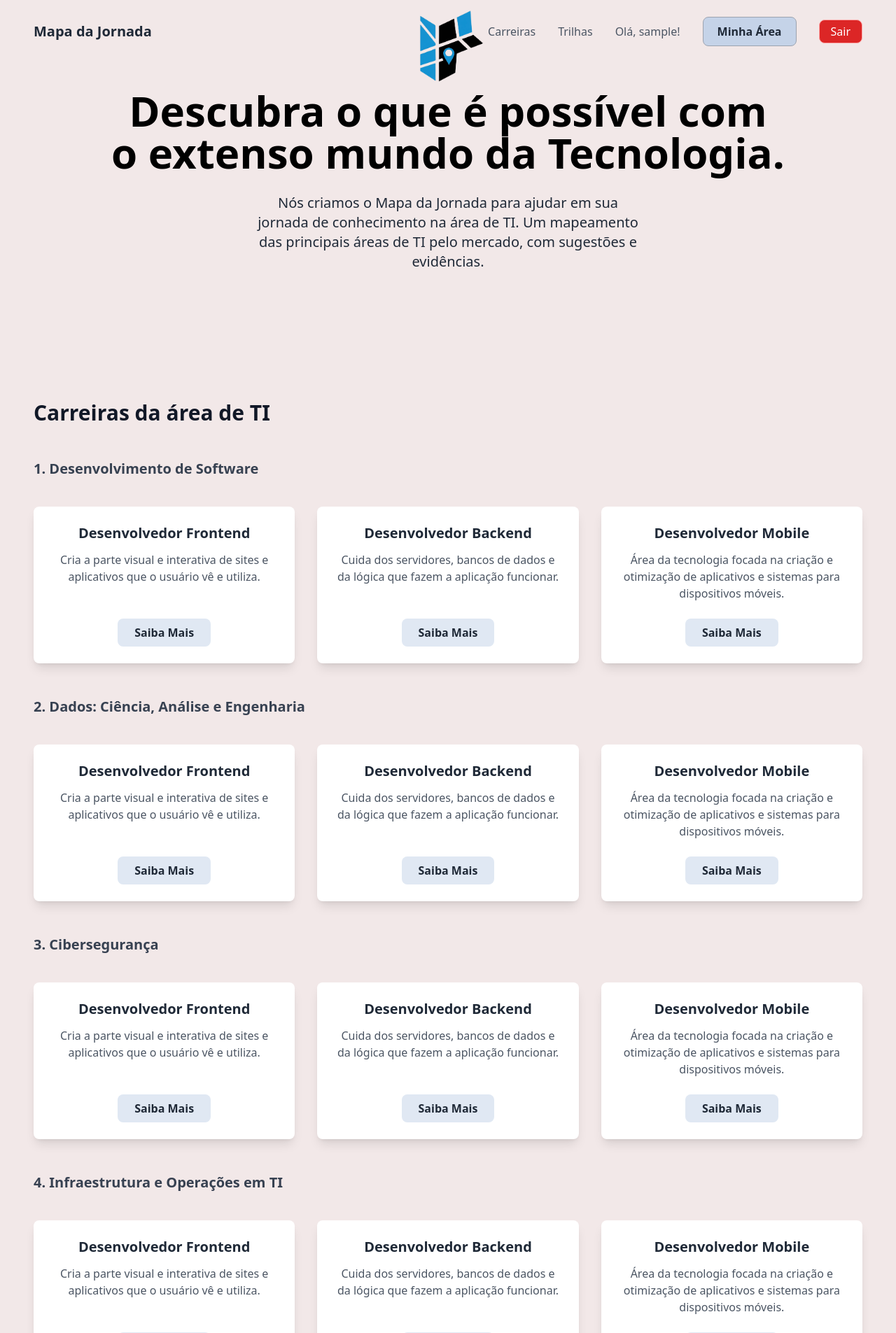
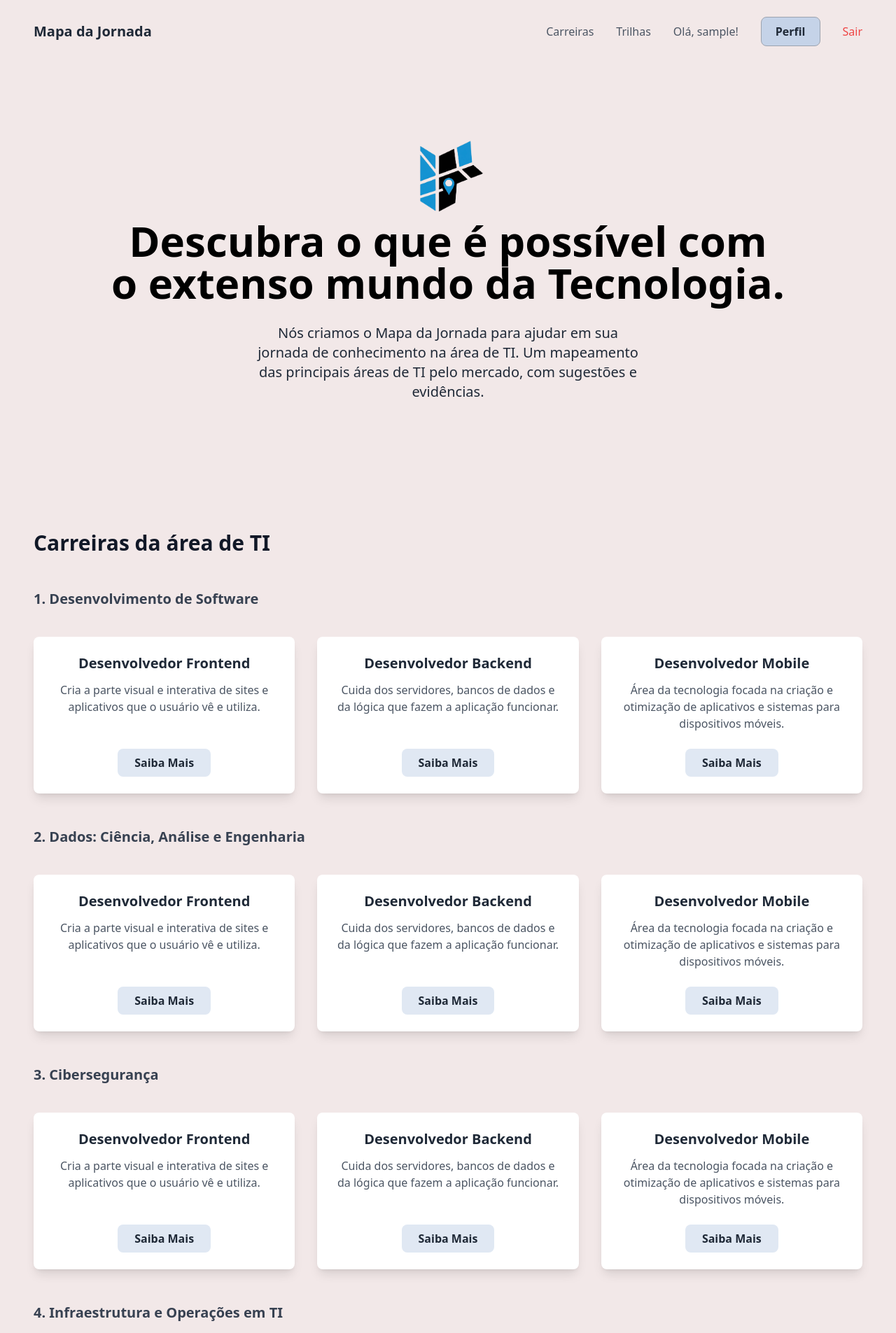
Before and after one commit to jeanlucqs/mapadajornada, a Django app: page / in a window 1280 px wide. Shown: the top 1905 px of the page at 70% size. Run offline with Django 5.2, Linux system fonts and the light colour scheme; the visitor is signed in with stand-in values (Sample User, id 1); some libraries are stand-ins or nearby versions.

Commit message:
base concertado

```diff
--- a/templates/base.html
+++ b/templates/base.html
@@ -1,95 +1,85 @@
 <!DOCTYPE html>
 <html lang="pt-BR">
   <head>
-    <meta charset="UTF-8">
-    <meta name="viewport" content="width=device-width, initial-scale=1.0">
-    <title>{% block title %}Mapa da Jornada{% endblock %}</title>
+    <meta charset="UTF-8" />
+    <meta name="viewport" content="width=device-width, initial-scale=1.0" />
+    <title>
+      {% block title %}
+        Mapa da Jornada
+      {% endblock %}
+    </title>
     <script src="https://cdn.tailwindcss.com"></script>
-    <link rel="preconnect" href="https://fonts.googleapis.com">
-    <link rel="preconnect" href="https://fonts.gstatic.com" crossorigin>
-    <link href="https://fonts.googleapis.com/css2?family=Open+Sans:ital,wght@0,300..800;1,300..800&display=swap" rel="stylesheet">
+    <link rel="preconnect" href="https://fonts.googleapis.com" />
+    <link rel="preconnect" href="https://fonts.gstatic.com" crossorigin />
+    <link href="https://fonts.googleapis.com/css2?family=Open+Sans:ital,wght@0,300..800;1,300..800&display=swap" rel="stylesheet" />
 
     <style>
       @import url('https://fonts.googleapis.com/css2?family=Open+Sans:ital,wght@0,300..800;1,300..800&display=swap');
     </style>
-
   </head>
 
   <body class="flex flex-col min-h-screen bg-[#F2E8E8] text-gray-800">
-
-    <!-- NAVBAR -->
-
-    <nav class="fixed top-0 left-0 w-full z-50 py-6">
-        <div class="container mx-auto px-6 md:px-12 flex justify-between items-center">
-
+    <nav class="container mx-auto px-6 md:px-12 py-6 flex justify-between items-center">
       <a href="{% url 'index' %}" class="text-xl font-bold text-gray-800">Mapa da Jornada</a>
 
       <div class="hidden md:flex items-center space-x-8">
-                <a href="#" class="text-gray-600 hover:text-gray-900 transition-colors">Carreiras</a>
+        <a href="{% url 'index' %}"class="text-gray-600 hover:text-gray-900 transition-colors">Carreiras</a>
         <a href="#" class="text-gray-600 hover:text-gray-900 transition-colors">Trilhas</a>
 
         {% if user.is_authenticated %}
           <span class="text-gray-600">Olá, {{ user.username }}!</span>
-                    <a href="{% url 'pagina_front' %}" class="border border-gray-400 hover:bg-gray-100 text-gray-800 font-semibold py-2 px-5 rounded-lg transition-colors bg-[#C5D3E8]">
-                        Minha Área
-                    </a>
+          <a href="{% url 'perfil' %}" class="border border-gray-400 hover:bg-gray-100 text-gray-800 font-semibold py-2 px-5 rounded-lg transition-colors bg-[#C5D3E8]">Perfil</a>
           <form action="{% url 'logout' %}" method="post" class="inline">
               {% csrf_token %}
-                        <button type="submit" class=" border border-red-300 text-white hover:text-white transition-colors bg-red-600 px-4 py-1 rounded-lg transition-colors">Sair</button>
+              <button type="submit" class="text-red-500 hover:text-red-700 transition-colors bg-transparent border-none p-0 cursor-pointer">Sair</button>
           </form>
         {% else %}
-                    <a href="{% url 'login' %}" class="border border-gray-400 text-gray-800 font-semibold py-2 px-5 rounded-lg transition-colors bg-[#C5D3E8] hover:scale-105 transition duration-300">
-                        Área do aluno
-                    </a>
+          <a href="{% url 'login' %}" class="border border-gray-400 text-gray-800 font-semibold py-2 px-5 rounded-lg transition-colors bg-[#C5D3E8] hover:scale-105 transition duration-300">Área do aluno</a>
         {% endif %}
-            </div> <div class="md:hidden">
-                <button id="mobile-menu-button" class="text-gray-800 focus:outline-none">
-                    <svg class="w-6 h-6" fill="none" stroke="currentColor" viewBox="0 0 24 24" xmlns="http://www.w3.org/2000/svg"><path stroke-linecap="round" stroke-linejoin="round" stroke-width="2" d="M4 6h16M4 12h16M4 18h16"></path></svg>
-                </button>
       </div>
 
+      <div class="md:hidden">
+        <button id="mobile-menu-button" class="text-gray-800 focus:outline-none">
+          <svg class="w-6 h-6" fill="none" stroke="currentColor" viewBox="0 0 24 24" xmlns="http://www.w3.org/2000/svg">
+            <path stroke-linecap="round" stroke-linejoin="round" stroke-width="2" d="M4 6h16M4 12h16M4 18h16"></path>
+          </svg>
+        </button>
       </div>
     </nav>
 
     <div id="mobile-menu" class="hidden md:hidden px-6 pb-4 text-right">
-        <a href="#" class="block text-gray-600 hover:text-gray-900 py-2">Carreiras</a>
+      <a href="{% url 'index' %}" class="block text-gray-600 hover:text-gray-900 py-2">Carreiras</a>
       <a href="#" class="block text-gray-600 hover:text-gray-900 py-2">Trilhas</a>
 
       {% if user.is_authenticated %}
-            <a href="{% url 'pagina_front' %}" class="mt-2 inline-block border border-gray-400 hover:bg-gray-100 text-gray-800 font-semibold py-2 px-5 rounded-lg transition-colors text-center">
-                Minha Área
-            </a>
+        <a href="{% url 'pagina_front' %}" class="mt-2 inline-block border border-gray-400 hover:bg-gray-100 text-gray-800 font-semibold py-2 px-5 rounded-lg transition-colors text-center">Minha Área</a>
         <form action="{% url 'logout' %}" method="post" class="block text-right">
           {% csrf_token %}
           <button type="submit" class="w-full text-right text-red-500 hover:text-red-700 py-2 bg-transparent border-none p-0 cursor-pointer">Sair</button>
         </form>
       {% else %}
-            <a href="{% url 'login' %}" class="mt-2 inline-block border border-gray-400 hover:bg-gray-100 text-gray-800 font-semibold py-2 px-5 rounded-lg transition-colors text-center">
-                Área do aluno
-            </a>
+        <a href="{% url 'login' %}" class="mt-2 inline-block border border-gray-400 hover:bg-gray-100 text-gray-800 font-semibold py-2 px-5 rounded-lg transition-colors text-center">Área do aluno</a>
       {% endif %}
     </div>
     <script>
-        const mobileMenuButton = document.getElementById('mobile-menu-button');
-        const mobileMenu = document.getElementById('mobile-menu');
+      const mobileMenuButton = document.getElementById('mobile-menu-button')
+      const mobileMenu = document.getElementById('mobile-menu')
 
       mobileMenuButton.addEventListener('click', () => {
-            mobileMenu.classList.toggle('hidden');
-        });
+        mobileMenu.classList.toggle('hidden')
+      })
     </script>
 
+    <main class="flex-grow mt-24">
+      {% block content %}
 
-    <main class="flex-grow pt-18">
-        {% block content %}
       {% endblock %}
     </main>
 
-
     <footer class="bg-gray-100 text-gray-600 text-center py-6 mt-16">
       <p class="text-sm">
-            © 2025 - IFRN | Curso de Informática para Internet 💡<br>
+        © 2025 - IFRN | Curso de Informática para Internet 💡<br />
       </p>
     </footer>
-
   </body>
 </html>
--- a/templates/index.html
+++ b/templates/index.html
@@ -41,7 +41,7 @@
             <p class="text-gray-600 mb-6 flex-grow">
                 Cria a parte visual e interativa de sites e aplicativos que o usuário vê e utiliza.
             </p>
-            <a href="#" class="mt-auto bg-[#E0E8F3] hover:bg-[#C5D3E8] text-gray-800 font-semibold py-2 px-6 rounded-lg transition-colors">
+            <a href="{% url 'pagina_front' %}" class="mt-auto bg-[#E0E8F3] hover:bg-[#C5D3E8] text-gray-800 font-semibold py-2 px-6 rounded-lg transition-colors">
                 Saiba Mais
             </a>
             </div>
@@ -51,7 +51,7 @@
             <p class="text-gray-600 mb-6 flex-grow">
                 Cuida dos servidores, bancos de dados e da lógica que fazem a aplicação funcionar.
             </p>
-            <a href="#" class="mt-auto bg-[#E0E8F3] hover:bg-[#C5D3E8] text-gray-800 font-semibold py-2 px-6 rounded-lg transition-colors">
+            <a href="{% url 'pagina_back' %}" class="mt-auto bg-[#E0E8F3] hover:bg-[#C5D3E8] text-gray-800 font-semibold py-2 px-6 rounded-lg transition-colors">
                 Saiba Mais
             </a>
             </div>
@@ -61,7 +61,7 @@
             <p class="text-gray-600 mb-6 flex-grow">
                 Área da tecnologia focada na criação e otimização de aplicativos e sistemas para dispositivos móveis.
             </p>
-            <a href="#" class="mt-auto bg-[#E0E8F3] hover:bg-[#C5D3E8] text-gray-800 font-semibold py-2 px-6 rounded-lg transition-colors">
+            <a href="{% url 'pagina_mobile' %}" class="mt-auto bg-[#E0E8F3] hover:bg-[#C5D3E8] text-gray-800 font-semibold py-2 px-6 rounded-lg transition-colors">
                 Saiba Mais
             </a>
             </div>
```
Lines whose indentation alone changed are shown as unchanged.
